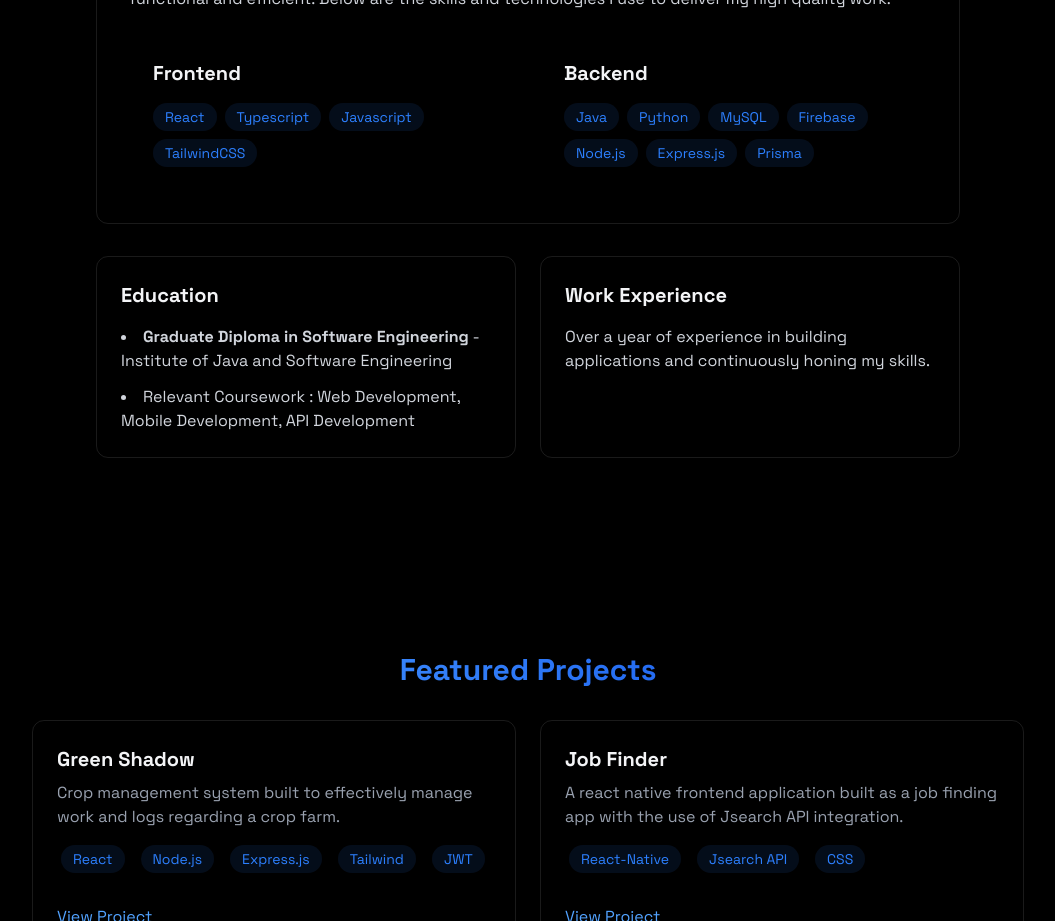
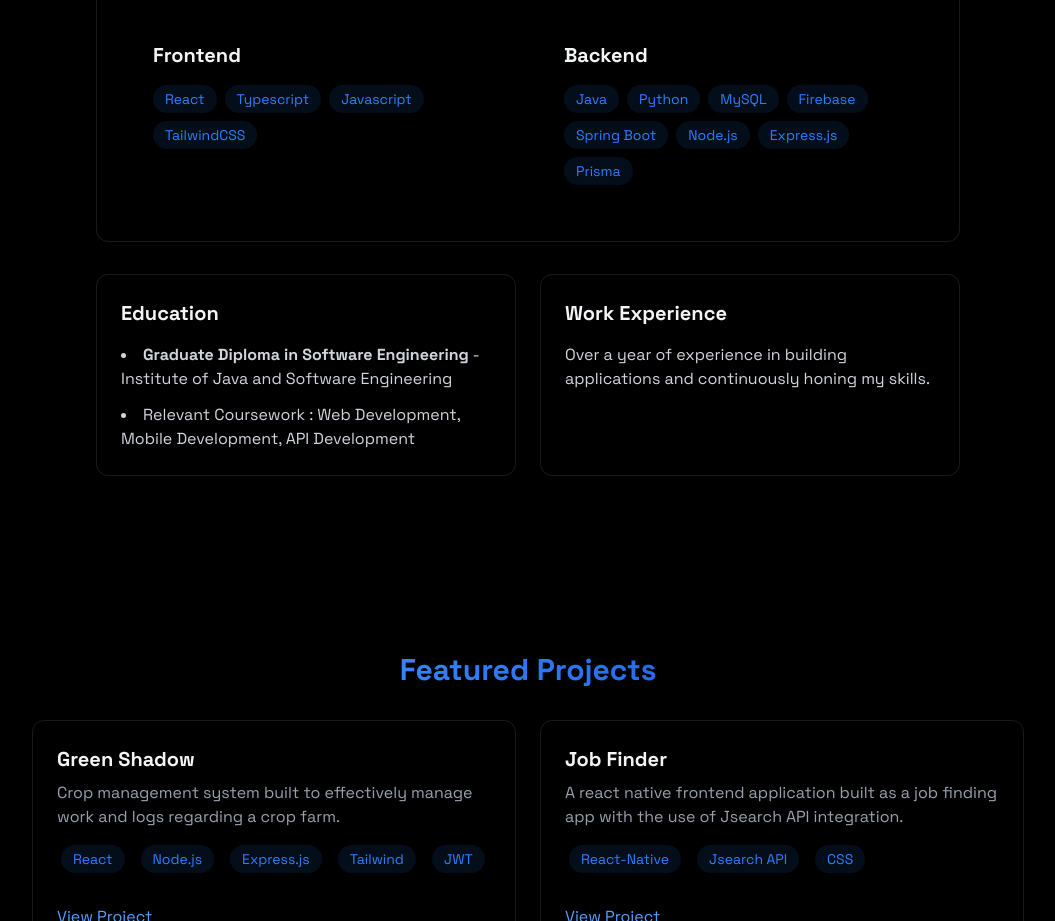
Before and after one commit to MinuraWije/portfolio, a React (Vite) app: page / in a window 1280 px wide. Shown: the part 1040-1961 px from the top of the page, without its empty margins (112-1167 px from the left). Built offline with nearby package versions, Linux system fonts and the light colour scheme.

Commit message:
added spring boot to skills

```diff
--- a/src/components/sections/About.tsx
+++ b/src/components/sections/About.tsx
@@ -3,7 +3,7 @@ import {RevealOnScroll} from "../RevealOnScroll.tsx";
 export const About = () => {
 
     const frontendSkills = ["React","Typescript","Javascript","TailwindCSS"];
-    const backendSkills = ["Java","Python","MySQL","Firebase","Node.js","Express.js","Prisma"];
+    const backendSkills = ["Java","Python","MySQL","Firebase","Spring Boot","Node.js","Express.js","Prisma"];
 
     return (
         <section
```
